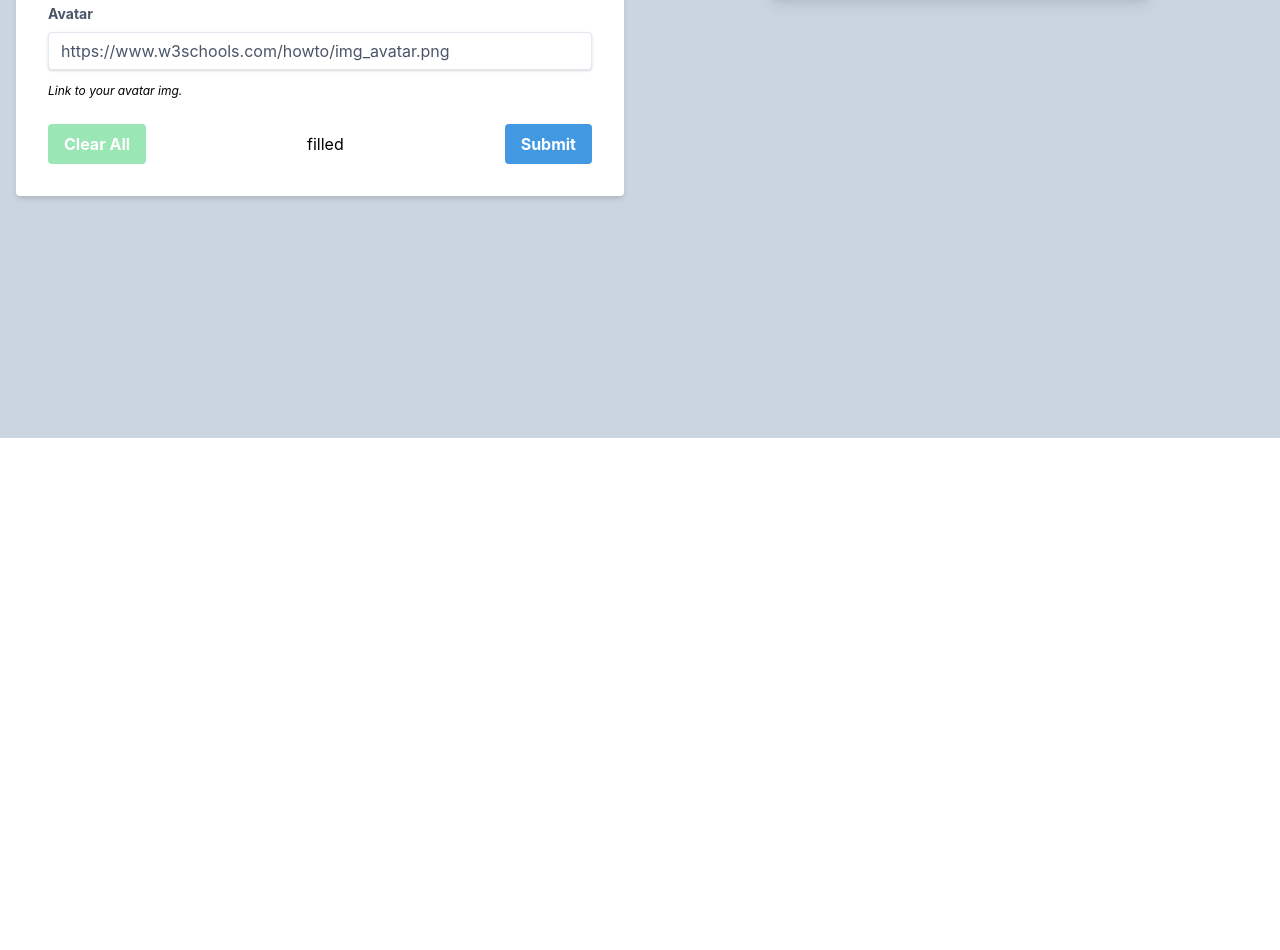
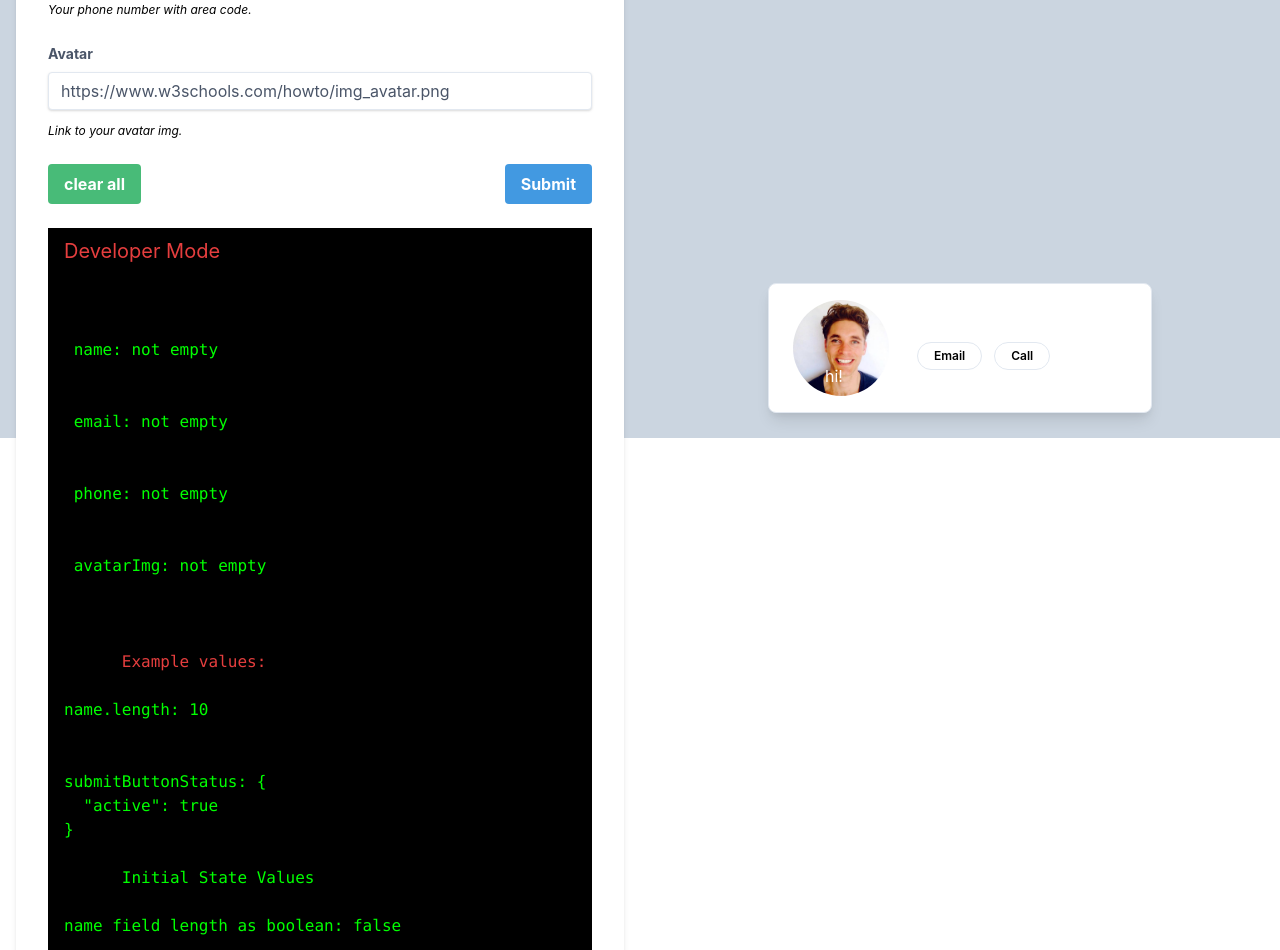
Before and after one commit to ideabrian/avatar-card-maker, a Vue app: page / in a window 1280 px wide. Shown: the part 362-1312 px from the top of the page. Before the commit the page ends 800 px from the top, so only its background shows below. Built offline with nearby package versions, Linux system fonts and the light colour scheme.

Commit message:
Developer mode enabled. Also, different button states are enabled with a couple of different implementations - using v-if and v-else to show buttons with different css

```diff
--- a/src/components/InputCard.vue
+++ b/src/components/InputCard.vue
@@ -2,10 +2,14 @@
 <div class="">
   <form class="bg-white shadow-md rounded px-8 pt-6 pb-8 mb-4">
     <div class="mb-4">
+      <div class="mb-4">
+        <input class="" type="checkbox" id="developer" name="developer"  v-model="developer">
+        <span class="ml-2 text-xs mb-4">Developer Mode</span>
+      </div>
       <label class="block text-gray-700 text-sm font-bold mb-2" for="name">
         Name
       </label>
-      <input v-model="name" class="shadow appearance-none border rounded w-full py-2 px-3 text-gray-700 leading-tight focus:outline-none focus:shadow-outline" id="name" type="text" placeholder="Name" />
+      <input v-model="name" class="shadow appearance-none border rounded w-full py-2 px-3 text-gray-700 leading-tight focus:outline-none focus:shadow-outline" id="name" type="text" placeholder="Name" required/>
     </div>
     <div class="mb-6">
       <label class="block text-gray-700 text-sm font-bold mb-2" for="email">
@@ -31,48 +35,73 @@
     </div>
 
     <div class="flex items-center justify-between">
-      <button @click.prevent="clearUser" class="bg-green-300 hover:bg-green-700 text-white font-bold py-2 px-4 rounded focus:outline-none focus:shadow-outline">
-        Clear All
+      <button v-if="name.length>0" @click.prevent="clearUser" class="bg-green-500 text-white font-bold py-2 px-4 rounded focus:outline-none focus:shadow-outline">
+        {{ name.length===0 ? "disabled" : "clear all" }}
       </button>
-      <div class="">{{ clear ? " empty " : " filled " }}</div>
-      <button @click="submitUser" :class="[submitButtonActiveClasses]" type="button" :disabled="true">
-        Submit
+      <button v-else @click.prevent="clearUser" class="bg-gray-500 text-white font-bold py-2 px-4 rounded focus:outline-none focus:shadow-outline  cursor-not-allowed">
+        {{ name.length===0 ? "disabled" : "clear all" }}
+      </button>
+
+      <button v-if="name.length>0" @click="submitUser" :class="[submitButtonActiveClasses]" type="button">
+        {{ name.length===0 ? "disabled" : "Submit"}}
+      </button>
+      <button v-else @click="submitUser" class="bg-gray-500 text-white font-bold py-2 px-4 rounded focus:outline-none focus:shadow-outline cursor-not-allowed" type="button" :disabled="name.length===0">
+        {{ name.length===0 ? "disabled" : "Submit"}}
       </button>
     </div>
+    <!-- Put the output of the behind the scenes stuff here -->
+
+    <div v-if="developer" style="backgroundColor: black; color: lime" class="text-white mt-6 py-2 px-4">
+    <h1 class="text-xl text-red-600">Developer Mode</h1>
+    <pre>
+        <ul>
+          <li>{{ name.length===0 ? " name: empty " : " name: not empty " }}</li>
+          <li>{{ email.length===0 ? " email: empty " : " email: not empty " }}</li>
+          <li>{{ phone.length===0 ? " phone: empty " : " phone: not empty " }}</li>
+          <li>{{ avatarImg.length===0 ? " avatarImg: empty " : " avatarImg: not empty " }}</li>
+          </ul>
+      <span class="text-red-600">Example values:</span>
+      <div>name.length: {{ name.length }}</div>
+      <div>submitButtonStatus: {{ submitButtonStatus }}</div>
+      Initial State Values
+      <div>name field length as boolean: {{ name.length === 0 }}</div>
+      </pre>
+  </div>
   </form>
 </div>
-
 </template>
 
 <script>
 function initialState() {
+  console.log("initialState'd")
+  let name = 'Jack Lyons';
     return {
-      name: 'Jack Lyons',
+      name,
       email: 'jack@example.com',
       phone: '(212) 555-1234',
       avatarImg: 'https://www.w3schools.com/howto/img_avatar.png',
       clear: false,
       submitButtonActiveClasses: ['bg-blue-500', 'hover:bg-blue-700', 'text-white',
-                                 'font-bold', 'py-2', 'px-4', 'rounded', 'focus:outline-none', 'focus:shadow-outline']
+                                 'font-bold', 'py-2', 'px-4', 'rounded', 'focus:outline-none', 'focus:shadow-outline'],
+      submitButtonStatus: {active:true},
+      developer: true // true turns on the data preview that's partially implemented
     }
 }
 
 function clearState() {
+  console.log("clearState'd")
     return {
       name: '',
       email: '',
       phone: '',
       avatarImg: '',
-      clear: true,
-      submitButtonActiveClasses: ['bg-blue-300',  'text-white',
-                                 'font-bold', 'py-2', 'px-4', 'rounded', 'focus:outline-none', 'focus:shadow-outline']
+      clear: true
     }
 }
 export default {
   data ()  {
     return initialState();
   },
-
   methods: {
     submitUser () {
       this.$emit('submitUser', {
@@ -81,7 +110,7 @@ export default {
         phone: this.phone,
         avatarImg: this.avatarImg
       })
-      this.clearUser()
+      // this.clearUser()
     },
     clearUser() {
       Object.assign(this.$data, clearState());
--- a/src/components/OutputCard.vue
+++ b/src/components/OutputCard.vue
@@ -56,10 +56,6 @@ export default {
     avatarImg: {
       type: String,
       default: ''
-    },
-    gravatarImg: {
-      type: String,
-      default: ''
     }
   }
 };
```
